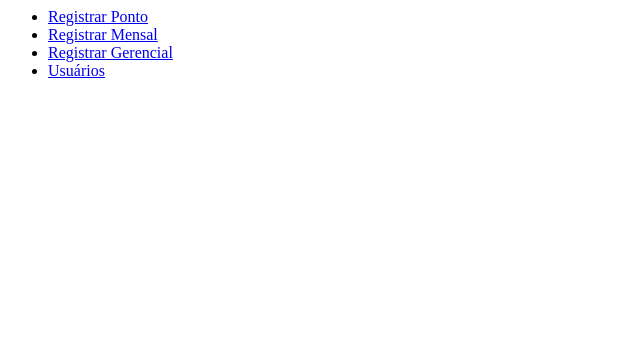
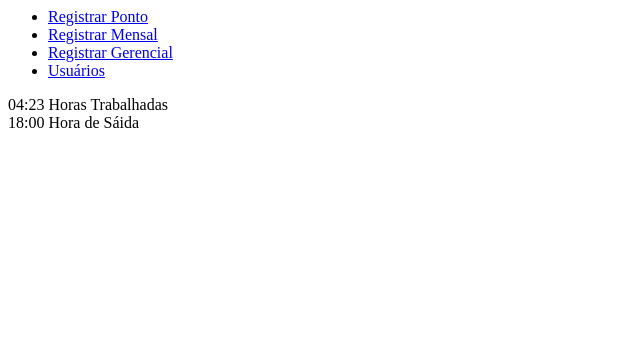
Before and after one commit to leandro-de-paula/innout, a PHP site: page /template/left.php in a window 1280 px wide. Shown: the top 340 px of the page, without its empty margins (0-640 px from the left). Run offline with PHP 8.4, Linux system fonts and the light colour scheme.

Commit message:
Working on the side menu creating widgets

```diff
--- a/src/views/day_records.php
+++ b/src/views/day_records.php
@@ -1,4 +1,7 @@
 <main class="content">
     <h1>Ok</h1>
-    <?php echo "__here__day_records.php";?>
+    <?php
+        echo "__here__day_records.php<br>";
+        // phpinfo();
+    ?>
 </main>
--- a/src/views/template/left.php
+++ b/src/views/template/left.php
@@ -27,5 +27,25 @@
             </li>
         </ul>
     </nav>
-
+    <div class="sidebar-widgets">
+        <div class="sidebar-widget">
+            <i class="icon icofont-hour-glass text-primary"></i>
+            <div class="info">
+                <span class="main text-primary">
+                    04:23
+                </span>
+                <span class="label text-mute">Horas Trabalhadas</span>
+            </div>
+        </div>
+        <div class="division my-3"></div>
+        <div class="sidebar-widget">
+            <i class="icon icofont-ui-alarm text-danger"></i>
+            <div class="info">
+                <span class="main text-danger">
+                    18:00
+                </span>
+                <span class="label text-mute">Hora de Sáida</span>
+            </div>
+        </div>
+    </div>
 </aside>
```
Also changed, not shown: public/assets/css/template.css.
